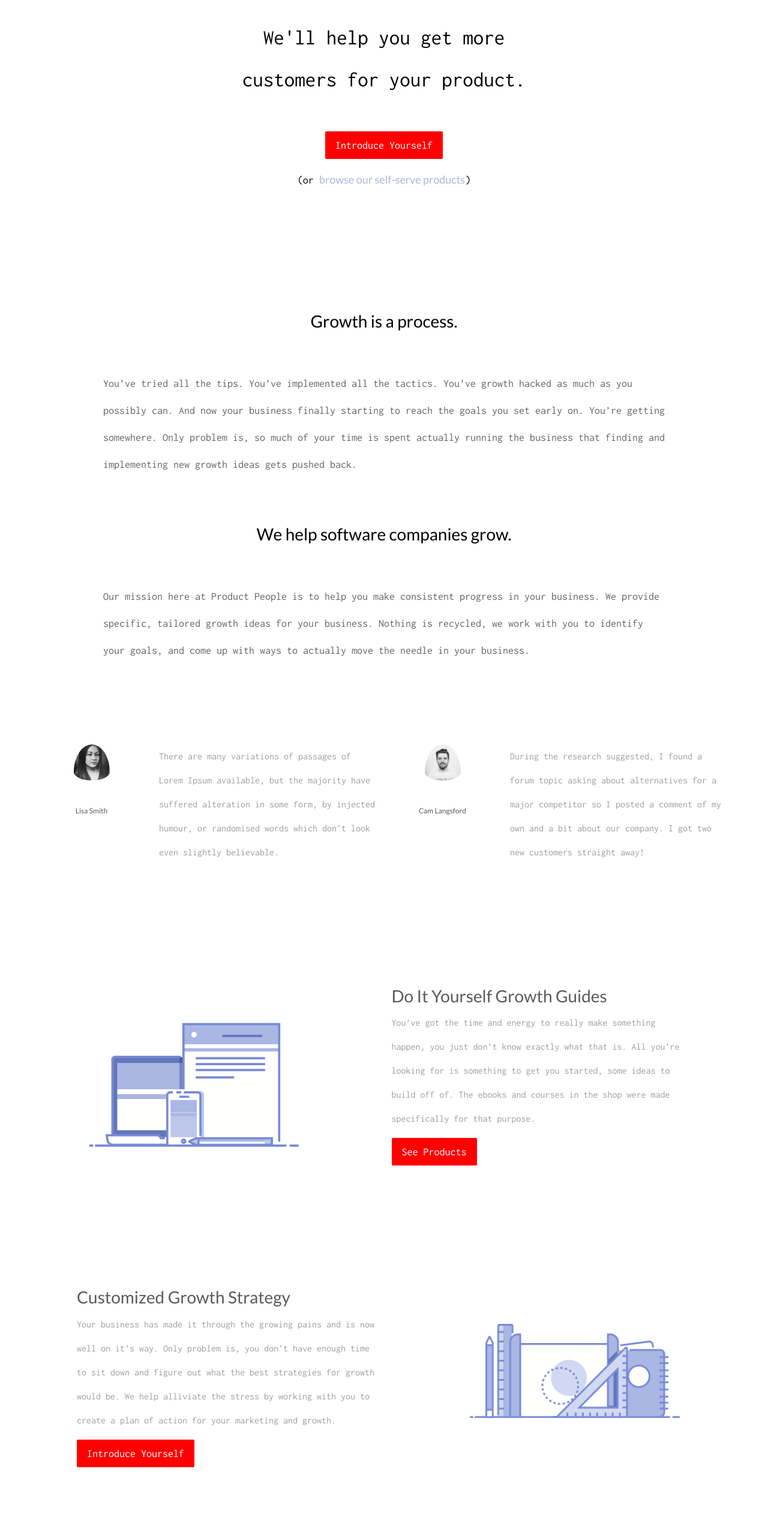
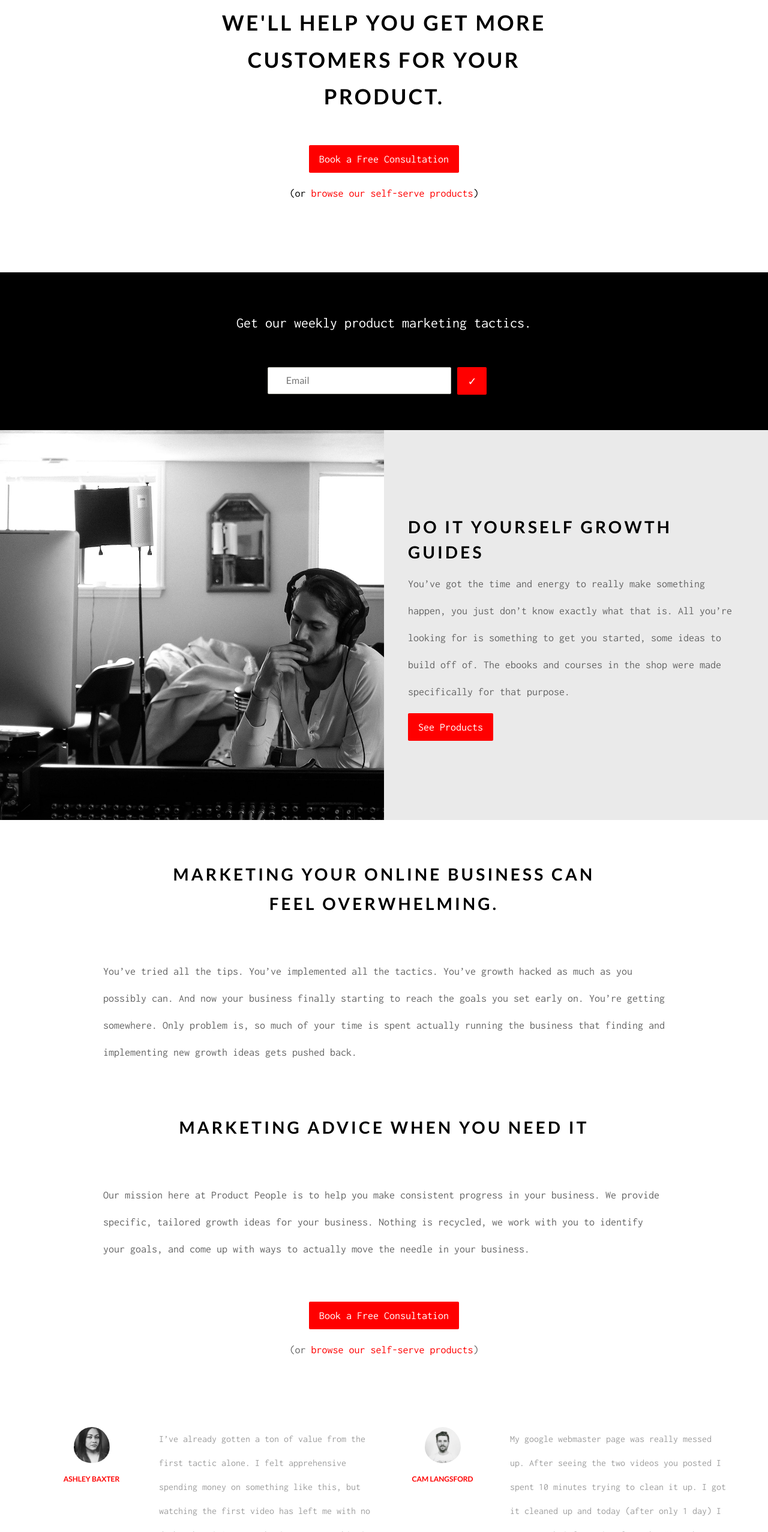
Before and after one commit to tim8on/new-mega-maker, a plain HTML site: page index.html in a window 1280 px wide. Shown: the part 246-2800 px from the top of the page at 60% size. Drawn offline with Linux system fonts and the light colour scheme.

Commit message:
Good Bones
The initial design and layout is complete. Now it's going to be a matter of specifics.

```diff
--- a/assets/css/main.css
+++ b/assets/css/main.css
@@ -88,7 +88,8 @@ a {
 	-o-transition: background-color .4s linear, color .4s linear;
 	-ms-transition: background-color .4s linear, color .4s linear;
 	transition: background-color .4s linear, color .4s linear;
-	color: #AAB6E3;
+	color: red;
+    font-family: 'Inconsolata', sans-serif;
 }
 a:hover,
 a:focus {
@@ -180,11 +181,14 @@ input {
 }
 
 #h h4 {
-	font-weight: 400;
 	text-align: center;
 	font-size: 2.5em;
-    line-height: 2em;
-    font-family: 'Inconsolata', sans-serif;
+    line-height: 1.75em;
+    font-family: 'Lato', sans-serif;
+    text-transform: uppercase;
+    font-weight: 700;
+    color: black;
+    letter-spacing: .10em;
 }
 
 #logo {
@@ -200,11 +204,69 @@ input {
     background-color: black;
 }
 
+/* CTA */
+#f {
+	background: black;
+	width: 100%;
+	padding-top: 50px;
+	padding-bottom: 50px;
+	color: black;
+}
+
+#f h4 {
+	font-weight: 400;
+	text-align: center;
+	font-size: 24px;
+    line-height: 2em;
+    font-family: 'Inconsolata', sans-serif;
+    color: white;
+}
+
+/* News Section */
+.news {
+	background-position: center;
+	background-image: url('../img/DIY.jpg');
+	background-size: cover;
+}
+
+.news .container {
+	width: 100%
+}
+
+.section-bg-color {
+	background-color: #EAEAEA;
+	height: 100%;
+	padding-top: 120px;
+	padding-bottom: 120px;
+}
+
+.section-bg-color h3, .section-bg-color p {
+	margin-left: 25px;
+	margin-right: 25px
+}
+
+.news h3 {
+    font-family: 'Lato', sans-serif;
+    text-transform: uppercase;
+    font-weight: 700;
+    color: black;
+    letter-spacing: .15em;
+    font-size: 2em;
+    line-height: 1.5em;
+}
+
 /* BLACK SECTION */
 
-#blk h5 {
-	letter-spacing: 1px;
-	text-transform: uppercase;
+#blk h4 {
+	font-family: 'Lato', sans-serif;
+    text-transform: uppercase;
+    font-weight: 700;
+    color: black;
+    letter-spacing: .15em;
+    font-size: 2em;
+    line-height: 1.75em;
+    padding-left: 7em;
+    padding-right: 7em;
 }
 
 #blk hr {
@@ -223,11 +285,15 @@ input {
     color: black;
 }
 
+#cta {
+    padding-top: 3em;
+}
+
 /* White Section */
 #w {
 	background: white;
 	width: 1265px;
-	padding-top: 8em;
+	padding-top: 6em;
     padding-bottom: 5em;
 }
 
@@ -240,44 +306,50 @@ input {
 	font-size: 16px;
 }
 
-/* PRICES */
-#space {
-    padding-top: 0em;
-    padding-bottom: 5em;
+#w h6 {
+    font-family: 'Lato', sans-serif;
+    text-transform: uppercase;
+    font-weight: 700;
 }
 
-.prices {
-
-}
-.prices li {
-	list-style-type: none;
-	border-bottom: 1px solid #cccccc;
-	padding-bottom: 10px;
-	padding-top: 10px;
-}
-.prices h3 {
-	font-weight: 400;
-	color: #AAB6E3;
+img {
+    padding-bottom: .5em;
 }
 
-/* FOOTER */
-#f {
-	background: #DFE4F5;
-	width: 100%;
-	padding-top: 50px;
-	padding-bottom: 50px;
-	color: black;
+/* Justin */
+.justin {
+	background-position: left;
+	background-image: url('../img/justin.png');
+    background-repeat: no-repeat;
 }
 
-#f p {
-	color: black;
+.justin .container {
+	width: 100%
 }
 
-#f h4 {
-	font-weight: 400;
-	text-align: center;
-	font-size: 24px;
-    line-height: 2em;
+.justin p {
+    line-height: 1.75em;
+}
+
+.justin .col-sm-offset-6 {
+    margin-left: 35%;
+}
+
+.justin .col-sm-6 {
+    width: 65%;
+}
+
+.justin img {
+    width: 45em;
+}
+
+.justin .section-bg-color {
+    padding-top: 4em;
+    padding-bottom: 4em;
+}
+
+.justin p{
+    color: black;
 }
 
 /* CREDIT */
--- a/index.html
+++ b/index.html
@@ -33,18 +33,46 @@
 				<div class="col-md-6 col-md-offset-3 centered">
                     <img src="assets/img/logo.png" id="logo" meta="we help software comanies grow">
                     <h4 class="mb" meta="Free Growth Tactics">We'll help you get more customers for your product.</h4>
-					<p class="mt"><button class="btn btn-lg btn-info btn-sub subscribe-submit">Introduce Yourself</button></p>
+					<p class="mt"><button class="btn btn-lg btn-info btn-sub subscribe-submit">Book a Free Consultation</button></p>
                     <p>(or <a href="">browse our self-serve products</a>)</p>
 				</div>
 			</div><!--/row -->
 		</div><!--/container -->
 	</div><!--/H -->
 
+    <!-- ********** CTA ********** -->
+	<div id="f">
+		<div class="container">
+			<div class="row">
+				<div class="col-md-6 col-md-offset-3 centered">
+					<h4 class="mb">Get our weekly product marketing tactics.</h4>
+					<form role="form" action="register.php" method="post" enctype="plain">
+                        <input type="email" name="email" class="subscribe-input" placeholder="Email" required>
+						<button class='btn btn-lg btn-info btn-sub subscribe-submit' type="submit">✓</button>
+					</form>
+				</div>
+			</div><!--/row -->
+		</div><!--/container -->
+	</div><!--/F -->
+
+    <!-- ********** GUIDES ********** -->
+    <section id="news" class="news">
+		<div class="container">
+			<div class="row">
+				<div class="col-sm-6 col-sm-offset-6 section-bg-color">
+					<h3>Do It Yourself Growth Guides</h3>
+					<p>You’ve got the time and energy to really make something happen, you just don’t know exactly what that is. All you’re looking for is something to get you started, some ideas to build off of. The ebooks and courses in the shop were made specifically for that purpose.</p>
+					<a href="/shop.html"><p class="mt"><button class="btn btn-lg btn-info btn-sub subscribe-submit">See Products</button></p></a>
+				</div>
+			</div><!--/row -->
+		</div><!--/container -->
+	</section><!--/news section -->
+
     <!-- ********** PROBLEM ********** -->
 	<div id="blk">
 		<div class="container">
 			<div class="row">
-				<h4 class="centered" id="title" meta="small business growth">Growth is a process.</h4>
+				<h4 class="centered" id="title" meta="small business growth">Marketing your online business can feel overwhelming.</h4>
 				<div class="aligncenter" id="paragraph" meta="small business growth">
 					<p>You’ve tried all the tips. You’ve implemented all the tactics. You’ve growth hacked as much as you possibly can. And now your business finally starting to reach the goals you set early on. You’re getting somewhere. Only problem is, so much of your time is spent actually running the business that finding and implementing new growth ideas gets pushed back.</p>
 				</div>
@@ -56,13 +84,24 @@
 	<div id="blk">
 		<div class="container">
 			<div class="row">
-				<h4 class="centered" id="title" meta="saas business growth">We help software companies grow.</h4>
+				<h4 class="centered" id="title" meta="saas business growth">Marketing advice when you need it</h4>
 				<div class="aligncenter" id="paragraph" meta="saas business growth">
 					<p>Our mission here at Product People is to help you make consistent progress in your business. We provide specific, tailored growth ideas for your business. Nothing is recycled, we work with you to identify your goals, and come up with ways to actually move the needle in your business. </p>
 				</div>
 			</div>
 		</div><!--/container-->
 	</div><!--/blk section -->
+
+    <div id="cta">
+        <div class="container">
+            <div class="row">
+                <div class="col-md-6 col-md-offset-3 centered">
+                    <p class="mt"><button class="btn btn-lg btn-info btn-sub subscribe-submit">Book a Free Consultation</button></p>
+                    <p>(or <a href="">browse our self-serve products</a>)</p>
+                </div>
+            </div><!--/row -->
+        </div><!--/container -->
+    </div><!--/H -->
 
     <!-- ********** TESTIMONIALS ********** -->
     <div id="w" class="aligncenter">
@@ -71,144 +110,48 @@
 			<div class="row mt">
 				<div class="col-md-2">
 					<p class="testimonial"><img src="assets/img/ui-02.jpg" class="img-circle aligncenter" alt="" width="60"></p>
-					<h6 class="centered">Lisa Smith</h6>
+					<a href="https://withjack.co.uk"><h6 class="centered">Ashley Baxter</h6></a>
 				</div>
 				<div class="col-md-4">
-					<p class="testimonial">There are many variations of passages of Lorem Ipsum available, but the majority have suffered alteration in some form, by injected humour, or randomised words which don't look even slightly believable.</p>
+					<p class="testimonial">I’ve already gotten a ton of value from the first tactic alone. I felt apprehensive spending money on something like this, but watching the first video has left me with no doubt that it’s a worthy investment. This is actionable advice that’s fun to follow and effective. Thank you!</p>
 				</div>
 				<div id="mobile-test">
                     <div class="col-md-2">
                         <p class="testimonial"><img src="assets/img/ui-03.jpg" class="img-circle aligncenter" alt="" width="60"></p>
-                        <h6 class="centered">Cam Langsford</h6>
+                        <a href="https://trainingtilt.com"><h6 class="centered">Cam Langsford</h6></a>
                     </div>
                     <div class="col-md-4">
-                        <p class="testimonial">During the research suggested, I found a forum topic asking about alternatives for a major competitor so I posted a comment of my own and a bit about our company. I got two new customers straight away!</p>
+                        <p class="testimonial">My google webmaster page was really messed up. After seeing the two videos you posted I spent 10 minutes trying to clean it up. I got it cleaned up and today (after only 1 day) I got enough information from the “Search Analytics” page to come up with 2 new blog posts I need to make!</p>
                     </div>
                 </div>
 			</div><!--/row -->
         </div>
     </div>
 
-    <!-- ********** 1 ********** -->
-	<div id="w" class="aligncenter">
-		<div class="row nopadding">
-			<div>
-				<img src="assets/img/Guides.png" class="img-responsive alignleft" id="content-img" alt="Our ebooks and courses are perfect for DIY marketing." data-effect="slide-left">
-			</div>
-			<div class="col-md-5 mt">
-				<h4 meta="DIY Small Business Growth Guides">Do It Yourself Growth Guides</h4>
-				<p meta="download growth hacking guides">You’ve got the time and energy to really make something happen, you just don’t know exactly what that is. All you’re looking for is something to get you started, some ideas to build off of. The ebooks and courses in the shop were made specifically for that purpose.</p>
-				<a href="/shop.html"><p class="mt"><button class="btn btn-lg btn-info btn-sub subscribe-submit">See Products</button></p></a>
-			</div>
+    <!-- ********** ABOUT ********** -->
+    <section class="justin">
+		<div class="container">
+			<div class="row">
+				<div class="col-sm-6 col-sm-offset-6 section-bg-color">
+					<p>Hi, I’m Justin Jackson, <a href="">@mijustin</a> on Twitter.</p>
+                    <p>I’m the former Product Manager at <a href="">Sprintly</a> and Mailout.com. I’ve also consulted on marketing & growth for startups in London, San Francisco, Boulder, and Portland.</p>
+                    <p>I created <a href="">Marketing for Developers</a>, in October 2015. Since then, it’s been purchased over 2,500 times.</p>
+                    <p>Currently, I’m building <a href="">TMW</a>.</p>
+                    <p>You might have heard my podcasts: <a href="">MegaMaker</a>, and <a href="">Product People</a>. I’ve also been featured in:</p>
+                    <img src="assets/img/as_seen_on.png" alt="">
+				</div>
+			</div><!--/row -->
+		</div><!--/container -->
+	</section><!--/news section -->
 
-		</div><!--row -->
-	</div><!--/2 -->
-
-    <!-- ********** 2 ********** -->
-	<div id="w" class="aligncenter">
-		<div class="row nopadding">
-			<div>
-				<img src="assets/img/Strategy.png" class="img-responsive alignright" id="content-img" alt="We'll help you make a plan for consistent progress and growth.">
-			</div>
-            <div class="col-md-5 col-md-offset-1 mt">
-				<h4 meta="Small Business Growth as a Service">Customized Growth Strategy</h4>
-				<p meta="recurring growth sessions">Your business has made it through the growing pains and is now well on it’s way. Only problem is, you don’t have enough time to sit down and figure out what the best strategies for growth would be. We help alliviate the stress by working with you to create a plan of action for your marketing and growth.</p>
-				<p class="mt"><button class="btn btn-lg btn-info btn-sub subscribe-submit">Introduce Yourself</button></p>
-			</div>
-		</div><!--/row -->
-	</div><!--/container -->
-
-    <!-- ********** 3 ********** -->
-	<div id="w" class="aligncenter">
-		<div class="row nopadding">
-			<div>
-				<img src="assets/img/Team.png" class="img-responsive alignleft" id="content-img" alt="Hire our team of execution specialists to handle all the marketing for you.">
-			</div>
-			<div class="col-md-5 mt">
-				<h4 meta="Growth Hacking as a Service">Hire Our Complete Growth Team</h4>
-				<p meta="hire our growth team">You’ve reached the point in your business where you can no longer do everything. You are so busy that outsourcing tasks is something you’re familiar with. We can provide a complete growth strategy and a robust team of skilled individuals to get the results you’re looking for.</p>
-				<p class="mt"><button class="btn btn-lg btn-info btn-sub subscribe-submit">Let's Talk</button></p>
-			</div>
-
-		</div><!--row -->
-	</div><!--/3 -->
-
-    <!-- ********** TESTIMONIALS ********** -->
-    <div id="w" class="aligncenter">
-    	<div class="container">
-
-			<div class="row mt">
-				<div class="col-md-2">
-					<p class="testimonial"><img src="assets/img/ui-02.jpg" class="img-circle aligncenter" alt="" width="60"></p>
-					<h6 class="centered">Lisa Smith</h6>
-				</div>
-				<div class="col-md-4">
-					<p class="testimonial">There are many variations of passages of Lorem Ipsum available, but the majority have suffered alteration in some form, by injected humour, or randomised words which don't look even slightly believable.</p>
-				</div>
-				<div id="mobile-test">
-                    <div class="col-md-2">
-                        <p class="testimonial"><img src="assets/img/ui-03.jpg" class="img-circle aligncenter" alt="" width="60"></p>
-                        <h6 class="centered">David Brown</h6>
-                    </div>
-                    <div class="col-md-4">
-                        <p class="testimonial">All the Lorem Ipsum generators on the Internet tend to repeat predefined chunks as necessary, making this the first true generator on the Internet. It uses a dictionary of over 200 Latin words.</p>
-                    </div>
-                </div>
-			</div><!--/row -->
-        </div>
-    </div>
-
-    <!-- ********** OPTIONS ********** -->
-	<div class="container" id="space">
-		<div class="row mtb centered">
-			<div class="col-md-10 col-md-offset-1">
-				<div class="col-md-4 prices">
-					<h3 class="mb">Do It Yourself</h3>
-					<ul class="mb">
-						<li>Actionable Tactics</li>
-						<li>Set Your Own Pace</li>
-                        <li>Specific Topics</li>
-					</ul>
-					<button class="btn btn-lg btn-info btn-sub subscribe-submit">See Products</button>
-				</div>
-
-				<div class="col-md-4 prices" id="mobile-price">
-					<h3 class="mb">Do Some of It Yourself</h3>
-					<ul class="mb">
-						<li>Weekly Calls</li>
-						<li>Fits Your Schedule</li>
-						<li>Tailored Growth Tactics</li>
-						<li>Accountability System</li>
-                        <li>Actionable Methods</li>
-					</ul>
-					<button class="btn btn-lg btn-info btn-sub subscribe-submit">Introduce Yourself</button>
-				</div>
-
-				<div class="col-md-4 prices" id="mobile-price">
-					<h3 class="mb">Do None of It Yourself</h3>
-					<ul class="mb">
-						<li>Tailored Growth Strategy</li>
-						<li>Extended Contract Length</li>
-						<li>Expert Team</li>
-						<li>Recurring Reporting</li>
-						<li>Direct Communication</li>
-						<li>Customized Schedule</li>
-                        <li>Details Taken Care of</li>
-					</ul>
-					<button class="btn btn-lg btn-info btn-sub subscribe-submit">Schedule Meeting</button>
-				</div>
-			</div><!--/col-md-10 -->
-		</div><!--/row -->
-    </div>
-
-    <!-- ********** FOOTER ********** -->
+    <!-- ********** CTA ********** -->
 	<div id="f">
 		<div class="container">
 			<div class="row">
 				<div class="col-md-6 col-md-offset-3 centered">
-					<h4 class="mb">Ready to get started? Sign up below.</h4>
+					<h4 class="mb">Get an actionable marketing tactic every week.</h4>
 					<form role="form" action="register.php" method="post" enctype="plain">
-	    				<input type="email" name="email" class="subscribe-input" placeholder="Email" required>
+                        <input type="email" name="email" class="subscribe-input" placeholder="Email" required>
 						<button class='btn btn-lg btn-info btn-sub subscribe-submit' type="submit">✓</button>
 					</form>
 				</div>
```
Also changed, not shown: assets/img/DIY.jpg (added), assets/img/as_seen_on.png (added), assets/img/as_seen_on_w.png (added), assets/img/justin.png (added).
